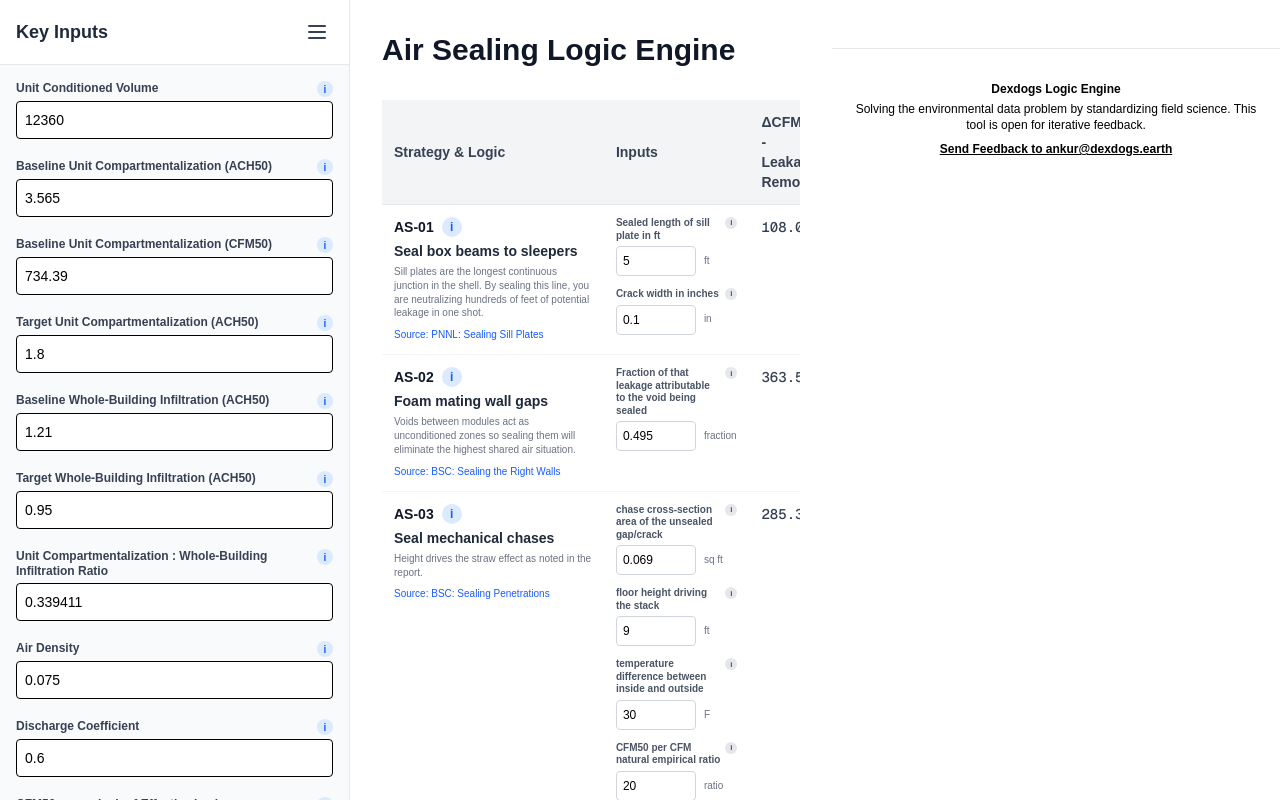
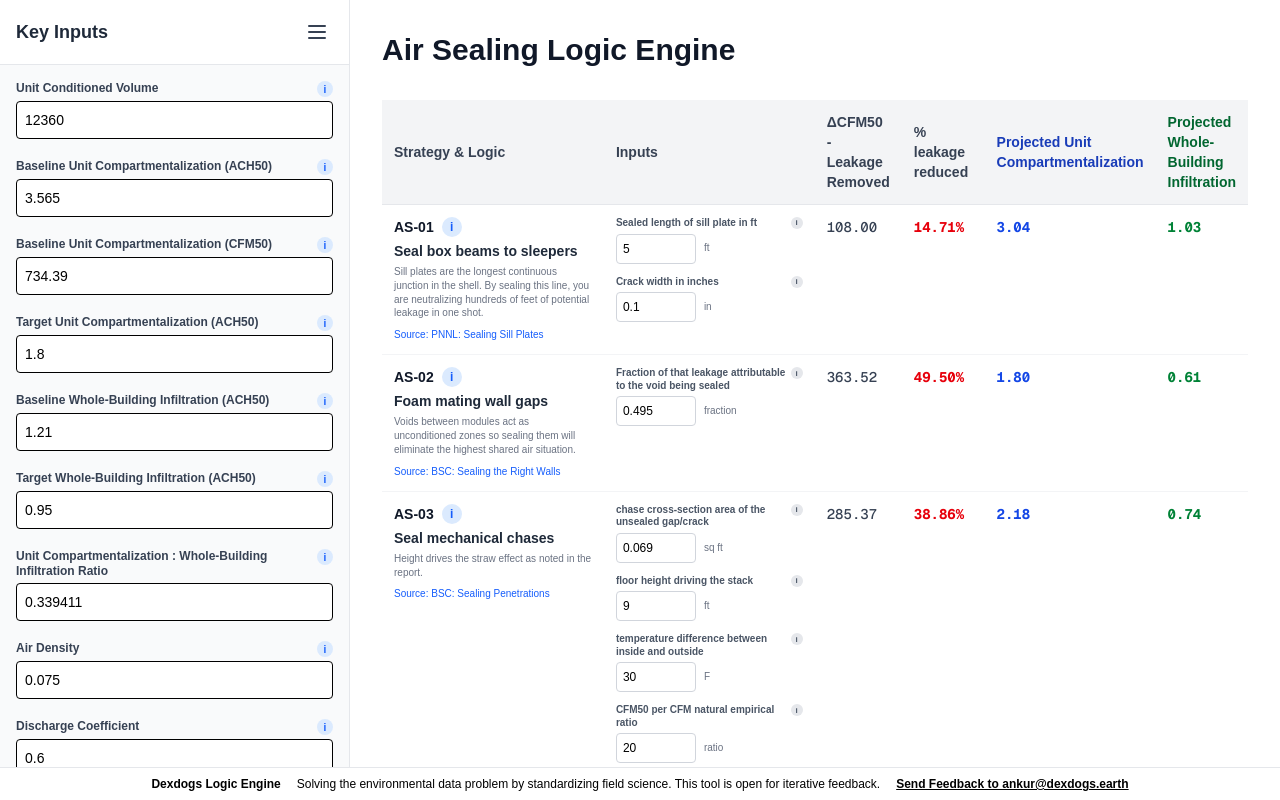
Before and after one commit to dexdogs/air-sealing-logic-engine, a Next.js app: page / in a window 1280 px wide. Built offline with nearby package versions, Linux system fonts and the light colour scheme.

Commit message:
Finalize UI layout, tooltips, README, and frozen footer

```diff
--- a/app/page.tsx
+++ b/app/page.tsx
@@ -304,6 +304,6 @@ export default function Home() {
           </table>
         </div>
       </div>
-    <footer className="mt-12 pt-8 border-t border-gray-200 text-center pb-12 text-black text-xs"><div className="max-w-md mx-auto px-4"><p className="font-bold mb-1">Dexdogs Logic Engine</p><p className="mb-2">Solving the environmental data problem by standardizing field science. This tool is open for iterative feedback.</p><a href="mailto:ankur@dexdogs.earth" className="underline font-bold hover:opacity-75">Send Feedback to ankur@dexdogs.earth</a></div></footer></main>
+    <footer className="fixed bottom-0 left-0 w-full bg-white border-t border-gray-200 text-center py-2 text-black text-xs z-[100] flex flex-col md:flex-row justify-center items-center gap-2 md:gap-4 shadow-lg"><span className="font-bold">Dexdogs Logic Engine</span><span>Solving the environmental data problem by standardizing field science. This tool is open for iterative feedback.</span><a href="mailto:ankur@dexdogs.earth" className="underline font-bold hover:text-gray-600">Send Feedback to ankur@dexdogs.earth</a></footer></main>
   );
 }
```
Also changed, not shown: 1 other file (tests, documents, lock files or other folders).
